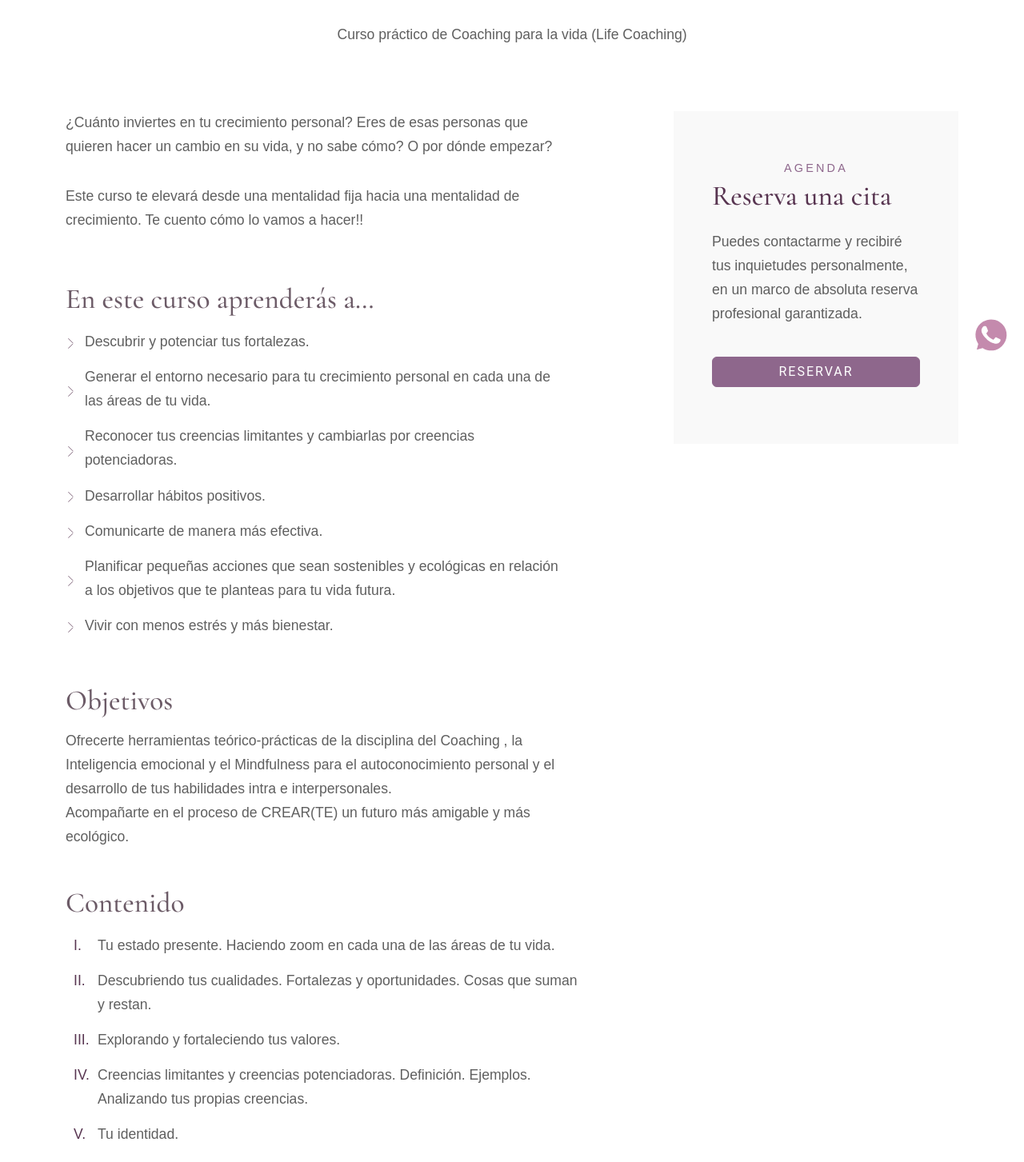
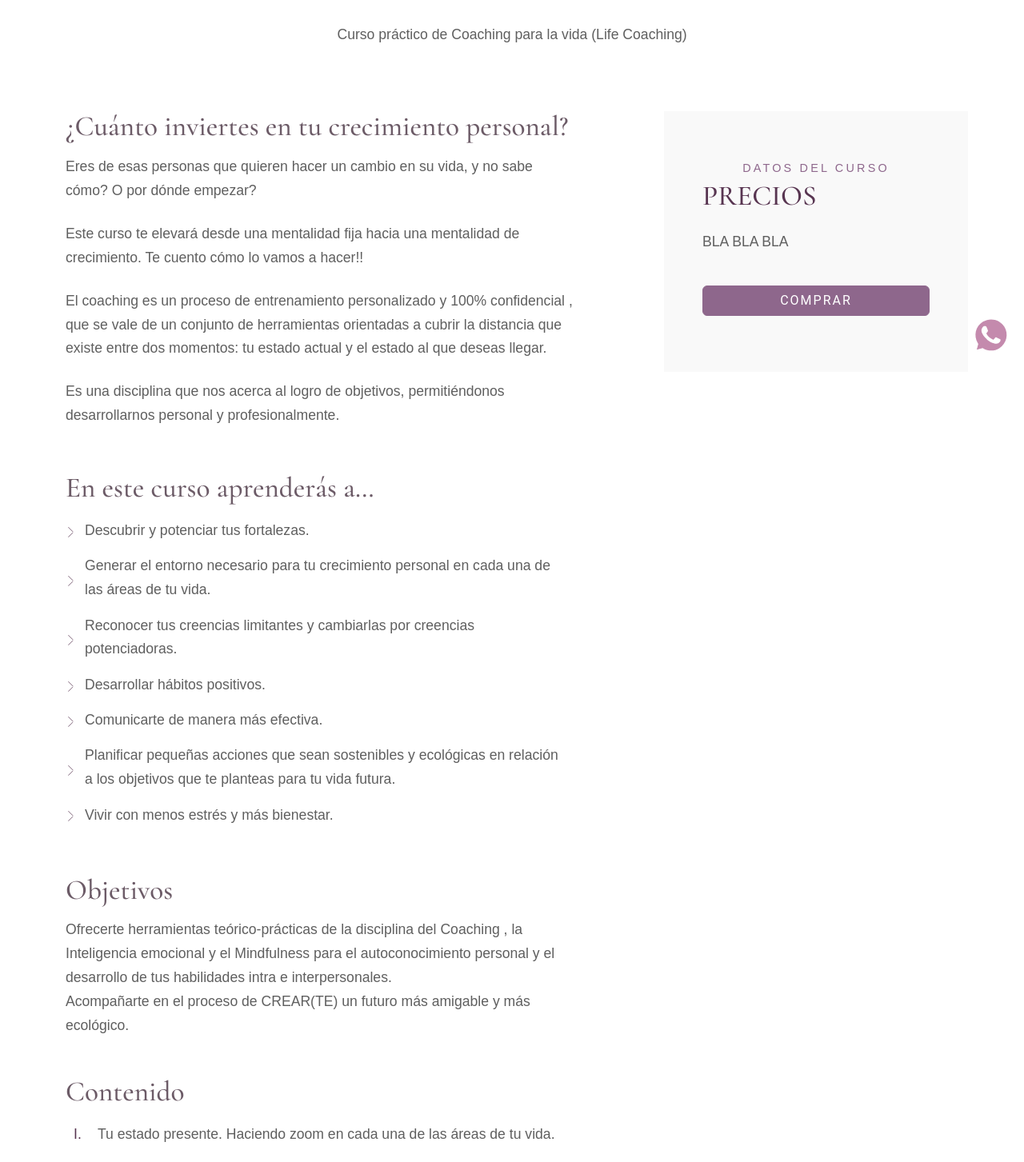
Before and after one commit to AgustinTafura/mc-coaching, a Next.js app: page /servicios/coaching-personal/test in a window 1280 px wide. Shown: the part 340-1793 px from the top of the page at 80% size. Built offline with nearby package versions, Linux system fonts and the light colour scheme; a web font is replaced by a local one.

Commit message:
layoutproducts updated

```diff
--- a/components/LayoutProducts.jsx
+++ b/components/LayoutProducts.jsx
@@ -43,13 +43,22 @@ const LayoutProducts = ({ children, ...pageProps }) => {
                         </div>
                         <div className="mbr-black col-lg-7">
                             <div className="content align-left mbr-white">
-                                <p className="mbr-text pb-3 mbr-regular mbr-fonts-style display-77">
-                                    <b>{product.shortDescription[0]}</b>
-                                </p>
-                                <p className="mbr-text pb-3 mbr-regular mbr-fonts-style display-77">
-                                    {product.shortDescription[1]}
-                                </p>
+                                {
+                                    product.shortDescription.map((element,index)=>{
+                                        return (
 
+                                                index === 0 ?
+                                                <h3 key={index} className="mbr-fonts-style display-55 text-left mb-3" style={{color: "rgb(108, 91, 103)"}}>
+                                                    {element}
+                                                </h3>
+
+                                                :   (<p key={index} className={`mbr-text mbr-regular mbr-fonts-style display-77 ${index === 0 ?'pb-0' : 'pb-2'}`}>
+                                                        <span dangerouslySetInnerHTML={{__html: element}}/>
+                                                    </p>)
+
+                                        )
+                                    })
+                                }
                                 <h3 className="mbr-fonts-style display-55 text-left mt-5 mb-3" style={{color: "rgb(108, 91, 103)"}}>
                                     En este curso aprenderás a…
                                 </h3>
@@ -138,29 +147,31 @@ const LayoutProducts = ({ children, ...pageProps }) => {
 
                         <div className='col-lg-1'></div>
 
-                        <div className="col-lg-4 mx-auto mbr-form" data-form-type="formoid">
-                            <div className="form-col" data-form-type="formoid">
+                        <div className="col-lg-4 mx-auto mbr-form position-relative" data-form-type="formoid">
+                            <div className='sticky-sidebar'>
+                                <div className="form-col sticky-item" data-form-type="formoid">
                                     <div className="col-lg-12 col-md-12 col-sm-12">
                                         <h6 className="mbr-section-subtitle mbr-fonts-style display-44">
-                                        AGENDA
+                                            DATOS DEL CURSO
                                         </h6>
                                     </div>
                                     <div className="col-lg-12 col-md-12 col-sm-12">
                                         <h5 className="mbr-fonts-style display-55 text-start" style={{color: 'var(--bs-secondary)'}}>
-                                        Reserva una cita
+                                            PRECIOS
                                         </h5>
                                     </div>
                                     <div className='pt-3'>
                                         <p className="mbr-text pb-3 mbr-regular mbr-fonts-style display-77 align-left">
-                                        Puedes contactarme y recibiré tus inquietudes personalmente,
-                                        en un marco de absoluta reserva profesional garantizada.
+                                            BLA BLA BLA
                                         </p>
                                     </div>
                                     <Link className="col-lg-12 col-md-12 col-sm-12 align-center" href='/agenda'>
                                         <a>
-                                        <button type="button" className="btn btn-primary display-44">RESERVAR</button>
+                                            <button type="button" className="btn btn-primary display-44">COMPRAR</button>
                                         </a>
                                     </Link>
+                                </div>
+
                             </div>
                         </div>
 
--- a/data/index.js
+++ b/data/index.js
@@ -41,21 +41,24 @@ module.exports = {
             {
               title:"conocerse para crecer",
               subtitle:"Curso práctico de Coaching para la vida (Life Coaching)",
-              numberOfSesions:"6",
-              numberOfHours:"12",
-              days:{
-                sabado:'10 a 12 hs',
-              },
-              mode:'Sincrónico - Plataforma Zoom',
-              dateStart: 'Sábado 4 Febrero 2023',
-              dateEnd: 'Sábado 11 Marzo 2023',
+              numberOfSesions:"5",
+              numberOfHours:"10",
+              days:[
+                ['sabado','10 a 12 hs'],
+              ],
+              mode:'Sincrónico - Plataforma Meet',
+              dateStart: 'Sábado 4 de Marzo 2023',
+              dateEnd: 'Sábado 1 de Abril 2023',
               investment: {
-                argentina: '$ 10.500',
-                exterior: 'U$D 47',
+                argentina: 16000,
+                exterior: 60,
               },
               shortDescription: [
-                '¿Cuánto inviertes en tu crecimiento personal? Eres de esas personas que quieren hacer un cambio en su vida, y no sabe cómo? O por dónde empezar?',
+                '¿Cuánto inviertes en tu crecimiento personal?',
+                'Eres de esas personas que quieren hacer un cambio en su vida, y no sabe cómo? O por dónde empezar?',
                 'Este curso te elevará desde una mentalidad fija hacia una mentalidad de crecimiento. Te cuento cómo lo vamos a hacer!!',
+                'El coaching es un proceso de entrenamiento personalizado y 100% confidencial , que se vale de un conjunto de herramientas orientadas a cubrir la distancia que existe entre dos momentos: tu estado actual y el estado al que deseas llegar.',
+                'Es una disciplina que nos acerca al logro de objetivos, permitiéndonos desarrollarnos personal y profesionalmente.',
               ],
               longDescription: [
                 'Descubrir y potenciar tus fortalezas.',
--- a/styles/globals.scss
+++ b/styles/globals.scss
@@ -135,7 +135,21 @@ a:hover {
 .btn:focus {
   text-decoration: none;
   outline: 0; }
-
   q {
     font-family: "Dancing Script" !important;
+}
+
+@media (min-width: 992px) {
+  .sticky-sidebar {
+    position: absolute;
+    top: 0;
+    left: 0;
+    width: 100%;
+    height: 100%;
   }
+
+  .sticky-item {
+    position: sticky;
+    top: 150px;
+  }
+}
```
Lines whose indentation alone changed are shown as unchanged.
